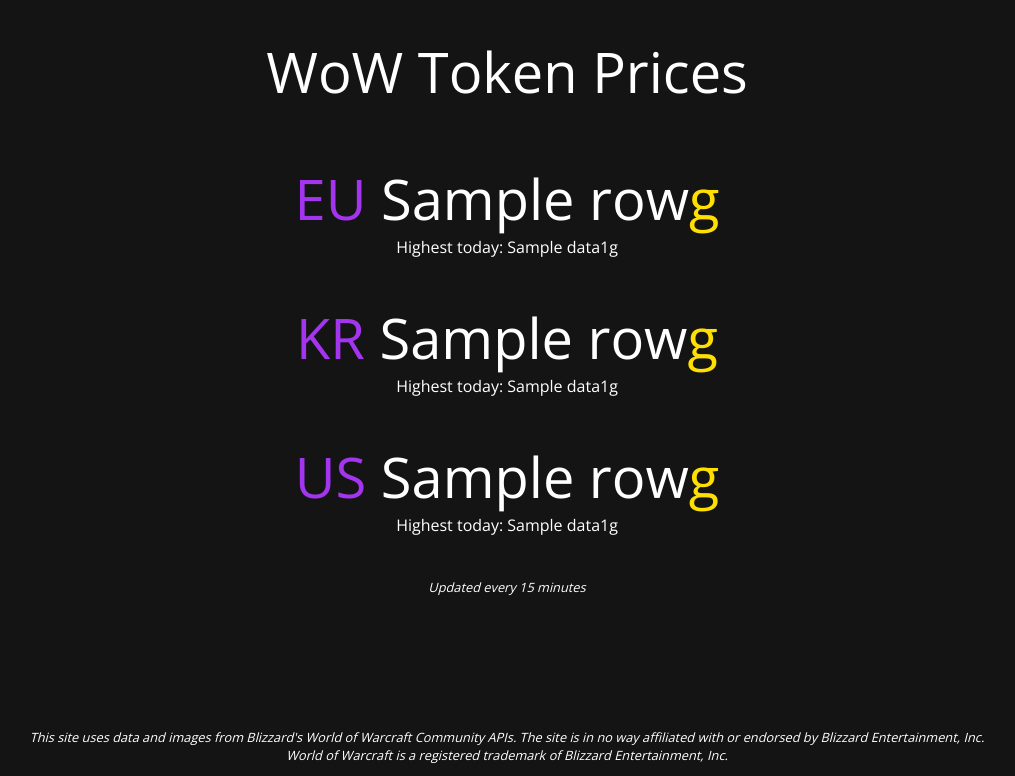
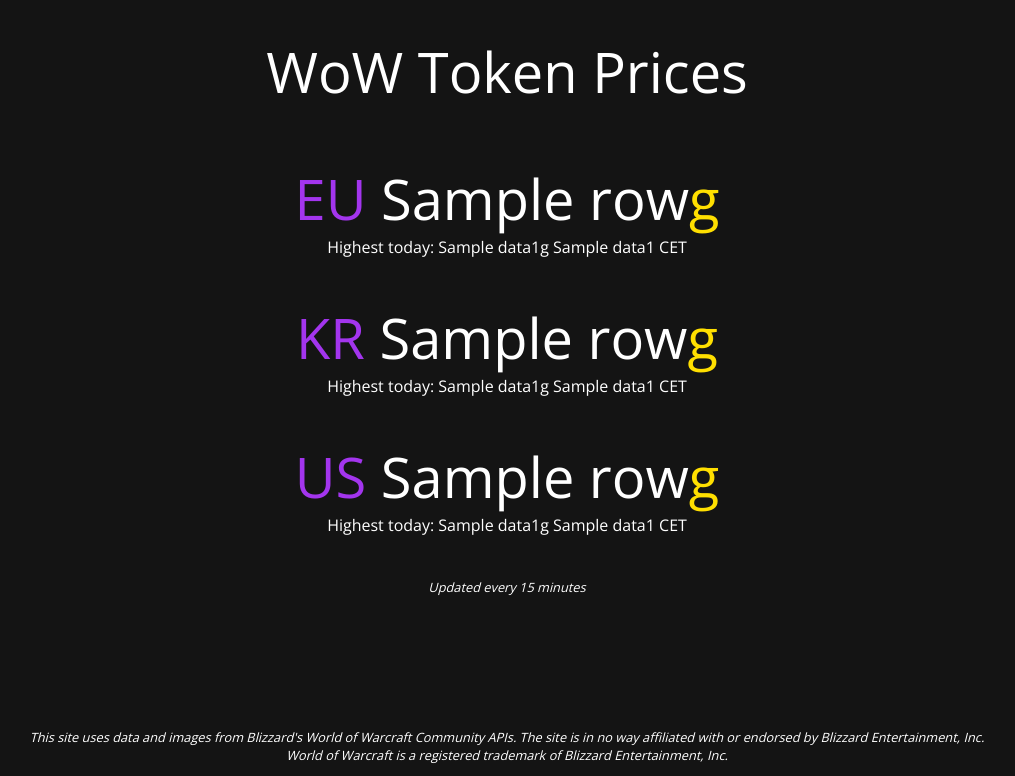
Before and after one commit to frreri/CharacterInfo, a Python web app: template webengine/templates/gold_token.html in a window 1280 px wide. Shown: the top 776 px of the page, without its empty margins (133-1148 px from the left). Run offline with Jinja, Linux system fonts and the light colour scheme; the template is opened without the code that fills it: most values are stand-ins (such as "Sample title", 1, 10 or a date in 2020).

Commit message:
added time for gold highest today

```diff
--- a/webengine/apis/WebAPItoDB.py
+++ b/webengine/apis/WebAPItoDB.py
@@ -146,6 +146,7 @@ def api_to_db():
 
 def token_to_db():
     from datetime import datetime, date
+    import time
     import mysql.connector
     from wowapi import WowApi
     from config import APIconfig, MySQLconfig
@@ -190,7 +191,10 @@ def token_to_db():
         result = cursor.fetchall()
         rowcount = cursor.rowcount
         cnx.close()
-        current_time = str(datetime.now().time())[:5]
+        if time.localtime().tm_isdst == 0:
+            current_time = str(datetime.now().time())[:5] + " CET"
+        else:
+            current_time = str(datetime.now().time())[:5] + " CEST"
         if rowcount == 0:
             cnx = mysql.connector.connect(**sql_config)
             cursor = cnx.cursor()
--- a/webengine/templates/gold_token.html
+++ b/webengine/templates/gold_token.html
@@ -7,15 +7,15 @@
     <div class="token-main-text">
         <span class="region-color">EU</span> {{ data[0][1] }}<span class="gold-color">g</span>
     </div>
-    <p style="margin-top: 0%">Highest today: {{data1[0][1]}}g</p>
+    <p style="margin-top: 0%">Highest today: {{data1[0][1]}}g {{data1[0][4]}} CET</p>
     <div class="token-main-text">
         <span class="region-color">KR</span> {{ data[1][1] }}<span class="gold-color">g</span>
     </div>
-    <p style="margin-top: 0%">Highest today: {{data1[1][1]}}g</p>
+    <p style="margin-top: 0%">Highest today: {{data1[1][1]}}g {{data1[1][4]}} CET</p>
     <div class="token-main-text">
         <span class="region-color">US</span> {{ data[2][1] }}<span class="gold-color">g</span>
     </div>
-    <p style="margin-top: 0%">Highest today: {{data1[2][1]}}g</p>
+    <p style="margin-top: 0%">Highest today: {{data1[2][1]}}g {{data1[2][4]}} CET</p>
 </div>
 <div class="footnote" style="margin-top: 2%;">
     Updated every 15 minutes
```
